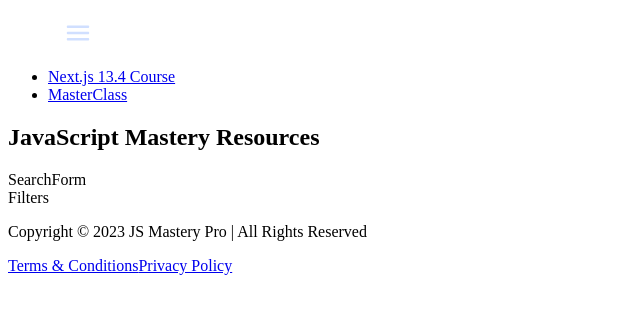
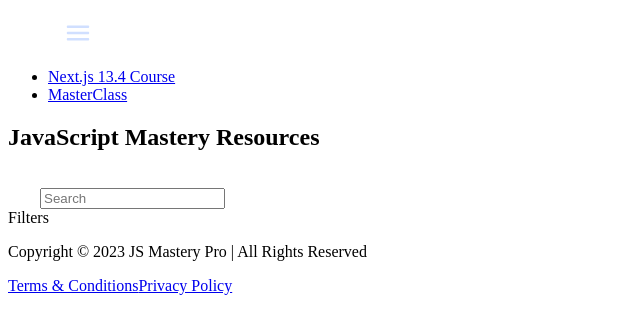
Before and after one commit to Sammy970/Javascript-Mastery-Website, a Next.js app: page / in a window 1280 px wide. Shown: the top 334 px of the page, without its empty margins (0-640 px from the left). Built offline with nearby package versions, Linux system fonts and the light colour scheme.

Commit message:
Added SearchForm

```diff
--- a/components/SearchForm.tsx
+++ b/components/SearchForm.tsx
@@ -1,9 +1,32 @@
-import React from 'react'
+"use client";
+
+import Image from "next/image";
+import React, { useState } from "react";
+import { Input } from "./ui/input";
 
 const SearchForm = () => {
+  const [search, setSearch] = useState("");
+
   return (
-    <div>SearchForm</div>
-  )
-}
+    <form className="flex-center mx-auto mt-10 w-full sm:-mt-10 sm:px-5">
+      <label className="fkex-center relative w-full max-w-3xl">
+        <Image
+          src="/magnifying-glass.svg"
+          alt="Search Icon"
+          className="absolute left-8 top-6"
+          width={32}
+          height={32}
+        />
+        <Input
+          className="base-regular h-fit border-0 bg-black-400 py-6 pl-20 pr-8 text-white-800 !ring-0 !ring-offset-0 placeholder:text-white-800"
+          type="text"
+          placeholder="Search"
+          value={search}
+          onChange={(e) => setSearch(e.target.value)}
+        />
+      </label>
+    </form>
+  );
+};
 
-export default SearchForm
+export default SearchForm;
--- /dev/null
+++ b/components/ui/input.tsx
@@ -0,0 +1,25 @@
+import * as React from "react"
+
+import { cn } from "@/lib/utils"
+
+export interface InputProps
+  extends React.InputHTMLAttributes<HTMLInputElement> {}
+
+const Input = React.forwardRef<HTMLInputElement, InputProps>(
+  ({ className, type, ...props }, ref) => {
+    return (
+      <input
+        type={type}
+        className={cn(
+          "flex h-10 w-full rounded-md border border-input bg-background px-3 py-2 text-sm ring-offset-background file:border-0 file:bg-transparent file:text-sm file:font-medium placeholder:text-muted-foreground focus-visible:outline-none focus-visible:ring-2 focus-visible:ring-ring focus-visible:ring-offset-2 disabled:cursor-not-allowed disabled:opacity-50",
+          className
+        )}
+        ref={ref}
+        {...props}
+      />
+    )
+  }
+)
+Input.displayName = "Input"
+
+export { Input }
```
